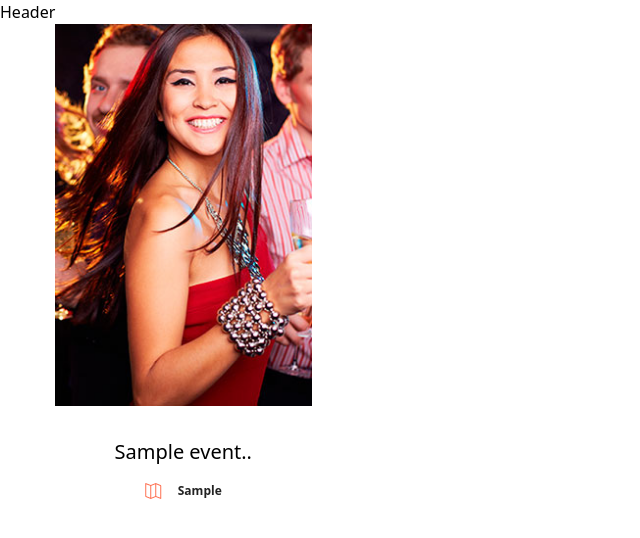
After one commit to shifat97/event-management-system, a Django app: page /events/view-all-events/ in a window 1280 px wide. The commit adds this page. Shown: the top 538 px of the page, without its empty margins (0-640 px from the left). Run offline with Django 5.2, Linux system fonts and the light colour scheme; tables that the repository leaves empty hold one stand-in row (values such as "Sample post").

Commit message:
add view event data and debugger tool

```diff
--- a/events/templates/index.html
+++ b/events/templates/index.html
@@ -11,7 +11,7 @@
     <header>
       <h1 class="">Header</h1>
     </header>
-    <main>
+    <main class="max-w-[1170px] mx-auto">
       {% block templates %}{% endblock templates %}
     </main>
   </body>
--- /dev/null
+++ b/events/templates/pages/view-all-events.html
@@ -0,0 +1,24 @@
+{% extends "index.html" %}
+{% load static %}
+
+{% block templates %}
+  <section>
+    {% comment %} Event banner design {% endcomment %}
+    {% comment %} Filtering Options {% endcomment %}
+    {% comment %} Events Card {% endcomment %}
+    <div class="grid grid-cols-1 md:grid-cols-2 lg:grid-cols-4 gap-12">
+      {% for event in events %}
+      <div>
+          <img class="mx-auto" src="{% static "images/event_1.jpg" %}" alt="">
+          <div class="mt-8">
+            <h1 class="text-xl font-medium text-center">{{ event.name|slice:":20" }}..</h1>
+            <p class="flex gap-4 items-center justify-center mt-4">
+              <span><img src="{% static 'images/location.png' %}" alt=""></span>
+              <span class="text-[12px] text-[#222222] font-semibold">{{ event.location }}</span>
+            </p>
+          </div>
+      </div>
+      {% endfor %}
+    </div>
+  </section>
+{% endblock templates %}
--- a/events/urls.py
+++ b/events/urls.py
@@ -1,9 +1,11 @@
 from django.urls import path
-from events.views import create_event, update_event, create_perticipant, update_perticipant
+from events.views import create_event, update_event, view_events, create_perticipant, update_perticipant
+from debug_toolbar.toolbar import debug_toolbar_urls
 
 urlpatterns = [
     path('create-event/', create_event, name="create-event"),
     path('update-event/', update_event, name="update-event"),
+    path('view-all-events/', view_events, name='view-events'),
     path('register-participant/', create_perticipant, name="register-participant"),
     path('update-participant/', update_perticipant, name="update-participant"),
-]
+] + debug_toolbar_urls()
--- a/events/views.py
+++ b/events/views.py
@@ -1,6 +1,7 @@
 from django.shortcuts import render, redirect
 from django.http import HttpResponse
 from events.forms import EventModelForm, CategoryModelForm, ParticipantModelForm
+from events.models import Event
 from django.contrib import messages
 
 # Create your views here.
@@ -38,6 +39,13 @@ def create_event(request):
 def update_event():
     pass
 
+def view_events(request):
+    events = Event.objects.prefetch_related().all()
+
+    return render(request, 'pages/view-all-events.html', context={
+        'events': events,
+    })
+
 # Create Perticipant
 def create_perticipant(request):
     if request.method == 'POST':
--- a/static/css/output.css
+++ b/static/css/output.css
@@ -588,8 +588,28 @@ video {
   }
 }
 
+.visible {
+  visibility: visible;
+}
+
 .static {
   position: static;
+}
+
+.fixed {
+  position: fixed;
+}
+
+.absolute {
+  position: absolute;
+}
+
+.relative {
+  position: relative;
+}
+
+.sticky {
+  position: sticky;
 }
 
 .m-8 {
@@ -634,12 +654,36 @@ video {
   margin-top: 3rem;
 }
 
+.mt-4 {
+  margin-top: 1rem;
+}
+
 .block {
   display: block;
 }
 
 .flex {
   display: flex;
+}
+
+.table {
+  display: table;
+}
+
+.grid {
+  display: grid;
+}
+
+.contents {
+  display: contents;
+}
+
+.hidden {
+  display: none;
+}
+
+.h-\[357px\] {
+  height: 357px;
 }
 
 .w-1\/2 {
@@ -650,8 +694,32 @@ video {
   width: 100%;
 }
 
+.max-w-\[1170px\] {
+  max-width: 1170px;
+}
+
+.grow {
+  flex-grow: 1;
+}
+
+.transform {
+  transform: translate(var(--tw-translate-x), var(--tw-translate-y)) rotate(var(--tw-rotate)) skewX(var(--tw-skew-x)) skewY(var(--tw-skew-y)) scaleX(var(--tw-scale-x)) scaleY(var(--tw-scale-y));
+}
+
+.grid-cols-1 {
+  grid-template-columns: repeat(1, minmax(0, 1fr));
+}
+
 .flex-col {
   flex-direction: column;
+}
+
+.items-center {
+  align-items: center;
+}
+
+.justify-center {
+  justify-content: center;
 }
 
 .gap-2 {
@@ -660,6 +728,22 @@ video {
 
 .gap-4 {
   gap: 1rem;
+}
+
+.gap-3 {
+  gap: 0.75rem;
+}
+
+.gap-6 {
+  gap: 1.5rem;
+}
+
+.gap-8 {
+  gap: 2rem;
+}
+
+.gap-12 {
+  gap: 3rem;
 }
 
 .rounded-md {
@@ -777,6 +861,10 @@ video {
   line-height: 1.75rem;
 }
 
+.text-\[12px\] {
+  font-size: 12px;
+}
+
 .font-medium {
   font-weight: 500;
 }
@@ -787,6 +875,23 @@ video {
 
 .font-bold {
   font-weight: 700;
+}
+
+.uppercase {
+  text-transform: uppercase;
+}
+
+.lowercase {
+  text-transform: lowercase;
+}
+
+.capitalize {
+  text-transform: capitalize;
+}
+
+.ordinal {
+  --tw-ordinal: ordinal;
+  font-variant-numeric: var(--tw-ordinal) var(--tw-slashed-zero) var(--tw-numeric-figure) var(--tw-numeric-spacing) var(--tw-numeric-fraction);
 }
 
 .leading-relaxed {
@@ -803,6 +908,33 @@ video {
   color: rgb(0 0 0 / var(--tw-text-opacity, 1));
 }
 
+.text-\[\#222222\] {
+  --tw-text-opacity: 1;
+  color: rgb(34 34 34 / var(--tw-text-opacity, 1));
+}
+
+.outline {
+  outline-style: solid;
+}
+
+.ring {
+  --tw-ring-offset-shadow: var(--tw-ring-inset) 0 0 0 var(--tw-ring-offset-width) var(--tw-ring-offset-color);
+  --tw-ring-shadow: var(--tw-ring-inset) 0 0 0 calc(3px + var(--tw-ring-offset-width)) var(--tw-ring-color);
+  box-shadow: var(--tw-ring-offset-shadow), var(--tw-ring-shadow), var(--tw-shadow, 0 0 #0000);
+}
+
+.filter {
+  filter: var(--tw-blur) var(--tw-brightness) var(--tw-contrast) var(--tw-grayscale) var(--tw-hue-rotate) var(--tw-invert) var(--tw-saturate) var(--tw-sepia) var(--tw-drop-shadow);
+}
+
+.transition {
+  transition-property: color, background-color, border-color, text-decoration-color, fill, stroke, opacity, box-shadow, transform, filter, -webkit-backdrop-filter;
+  transition-property: color, background-color, border-color, text-decoration-color, fill, stroke, opacity, box-shadow, transform, filter, backdrop-filter;
+  transition-property: color, background-color, border-color, text-decoration-color, fill, stroke, opacity, box-shadow, transform, filter, backdrop-filter, -webkit-backdrop-filter;
+  transition-timing-function: cubic-bezier(0.4, 0, 0.2, 1);
+  transition-duration: 150ms;
+}
+
 .hover\:bg-green-700:hover {
   --tw-bg-opacity: 1;
   background-color: rgb(21 128 61 / var(--tw-bg-opacity, 1));
@@ -816,3 +948,23 @@ video {
   outline: 2px solid transparent;
   outline-offset: 2px;
 }
+
+@media (min-width: 768px) {
+  .md\:grid-cols-2 {
+    grid-template-columns: repeat(2, minmax(0, 1fr));
+  }
+}
+
+@media (min-width: 1024px) {
+  .lg\:grid-cols-3 {
+    grid-template-columns: repeat(3, minmax(0, 1fr));
+  }
+
+  .lg\:grid-cols-4 {
+    grid-template-columns: repeat(4, minmax(0, 1fr));
+  }
+
+  .lg\:grid-cols-8 {
+    grid-template-columns: repeat(8, minmax(0, 1fr));
+  }
+}
```
Also changed, not shown: event_management_system/settings.py (+9 -1 lines), fake_data.py (added, +37 -0 lines), static/images/event.jpg (added), static/images/event_1.jpg (added), static/images/location.png (added), 3 other files.
